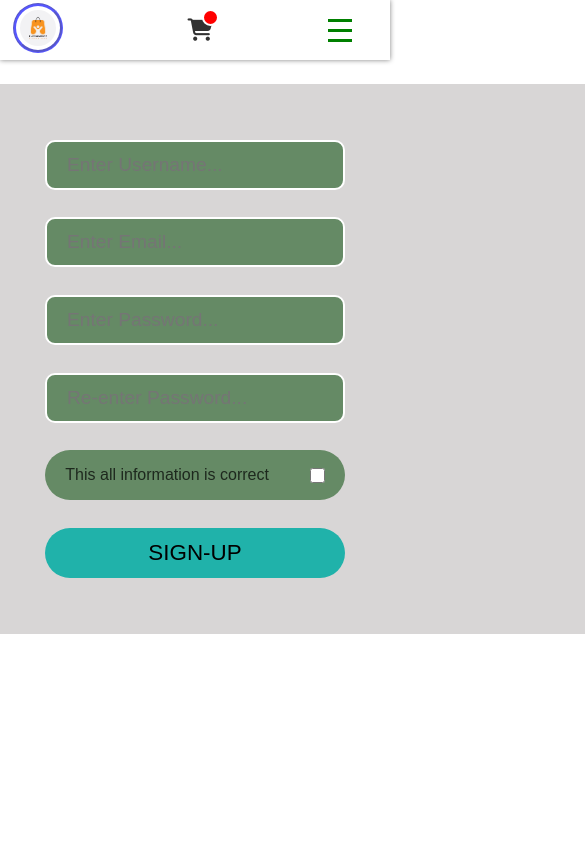
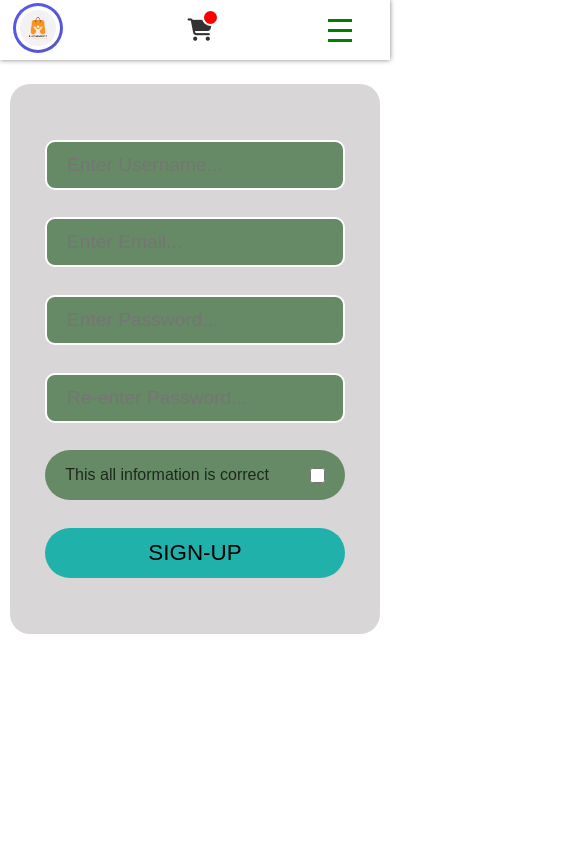
Before and after one commit to abu-abdullah007/e-commers, a React (Vite) app: page /cart in a window 390 px wide. Shown: the top 844 px of the page, 585 px wide, since content can reach past the window. Built offline with nearby package versions, Linux system fonts and the light colour scheme; a web font is replaced by a local one.

Commit message:
meny change

```diff
--- a/src/assets/Cart.css
+++ b/src/assets/Cart.css
@@ -150,6 +150,7 @@
 @media screen and (max-width:770px) {
     .cart-center-div{
         flex-direction: column;
+        min-width: 95vw;
     }
 
     .cart-logo{
```
